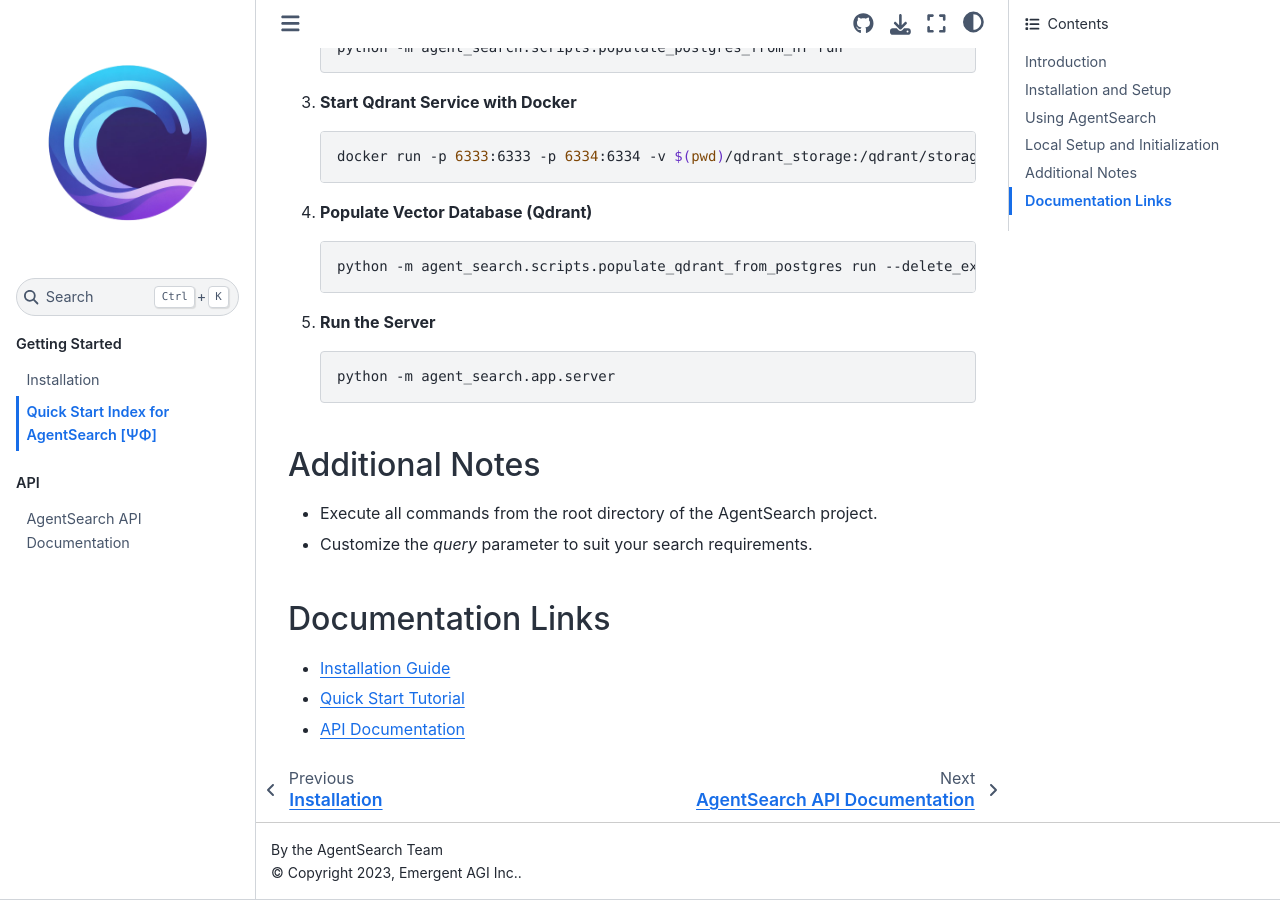
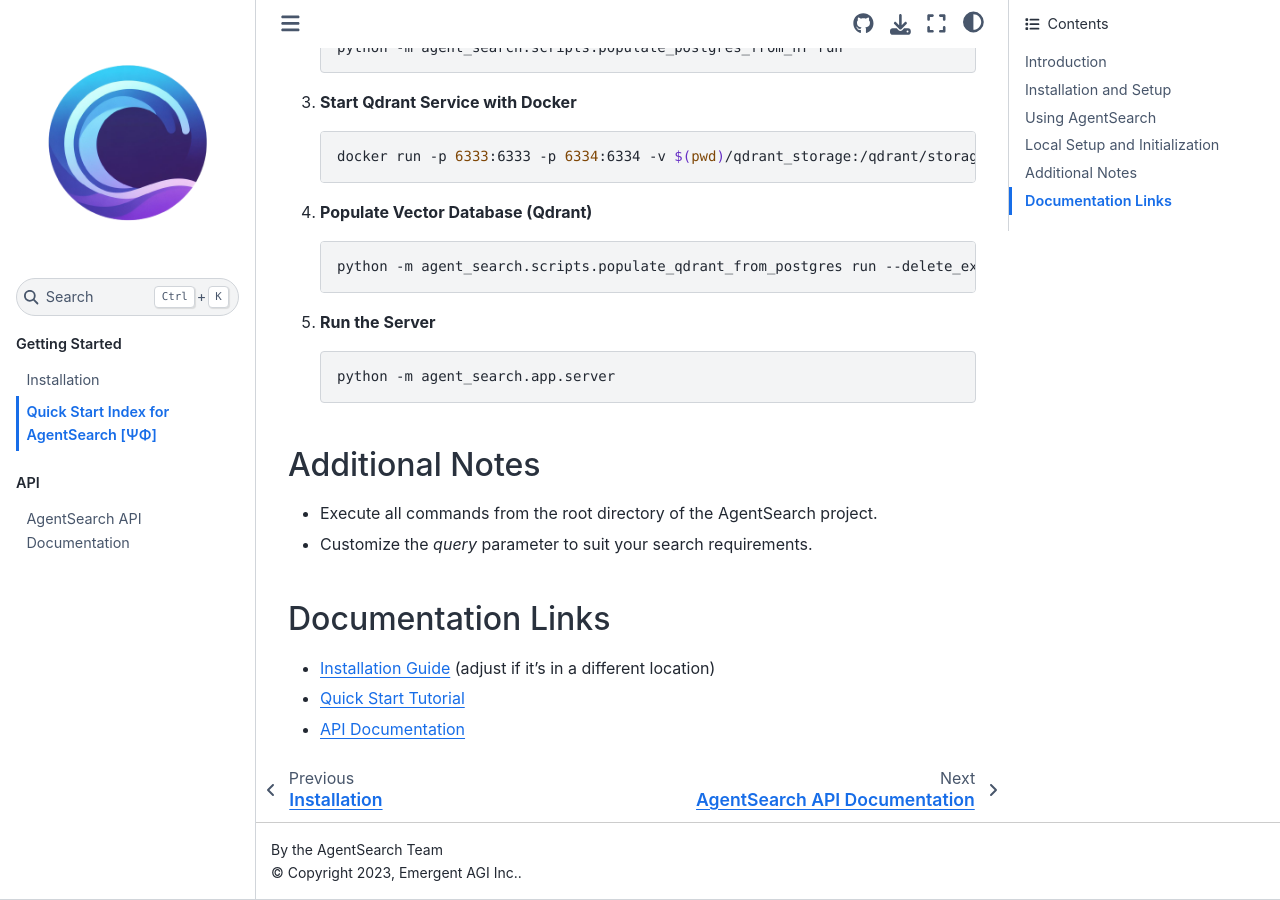
Before and after one commit to SciPhi-AI/agent-search, a Sphinx documentation site: the page built from docs/source/setup/quick_start.rst, in a window 1280 px wide and 900 px high, scrolled down 1152 px. Built offline with Sphinx 7.4.7 and the Sphinx Book theme 1.1.4, drawn with Linux system fonts in a browser that asks for light colours.

Commit message:
fix quick start links

```diff
--- a/docs/source/setup/quick_start.rst
+++ b/docs/source/setup/quick_start.rst
@@ -86,6 +86,6 @@
 Documentation Links
 -------------------
 
-- `Installation Guide <setup/installation>`_
-- `Quick Start Tutorial <setup/quick_start>`_
-- `API Documentation <api/main>`_
+- `Installation Guide <installation>`_ (adjust if it's in a different location)
+- `Quick Start Tutorial <quick_start>`_
+- `API Documentation <../api/main>`_
```
